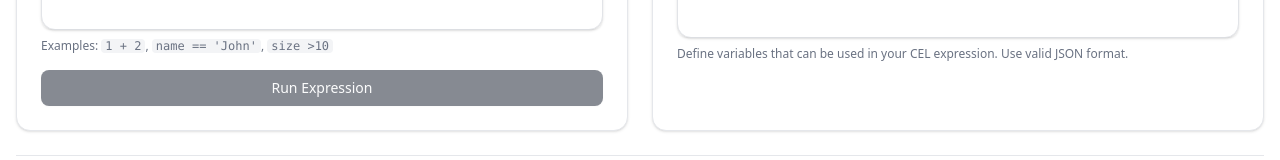
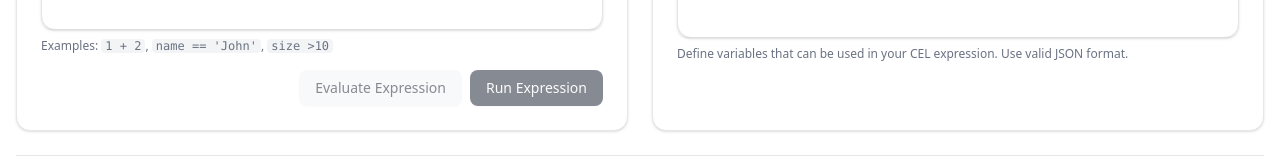
Before and after one commit to SksOp/marc-cel-js-playground, a Next.js app: page / in a window 1280 px wide. Shown: the part 614-774 px from the top of the page. Built offline with nearby package versions, Linux system fonts and the light colour scheme; no server answers; what fast-json-stringify would draw is missing.

Commit message:
Implement evaluation functionality in CelPlayground component. Added error handling for variable parsing and updated button actions to include an 'Evaluate' option alongside 'Run'. Enhanced user feedback during loading states.

```diff
--- a/components/cel-playground.tsx
+++ b/components/cel-playground.tsx
@@ -19,8 +19,6 @@ import { CelVariablesEditor } from './cel-variables-editor';
 import { CelOutputDisplay } from './cel-output-display';
 import { useCelService } from '@/hooks/use-cel-service';
 import { safeStringify } from '@/package/lib/parser';
-
-// Generic schema where we coerce BigInt -> string
 
 export function CelPlayground() {
   const [expression, setExpression] = useState('1 + 2');
@@ -60,6 +58,41 @@ export function CelPlayground() {
       console.log(safeStringify(result));
       setOutput(safeStringify(result));
     } catch (err) {
+      setOutput(
+        `Error: ${err instanceof Error ? err.message : 'Unknown error'}`
+      );
+    } finally {
+      setIsLoading(false);
+    }
+  };
+
+  const handleEvaluate = async () => {
+    if (!cel) {
+      setOutput('Error: Please select a CEL-JS version first!');
+      return;
+    }
+    setIsLoading(true);
+    try {
+      let context = {};
+      if (variables.trim()) {
+        try {
+          context = JSON.parse(variables);
+        } catch (err) {
+          setOutput(
+            `Error parsing variables: ${
+              err instanceof Error ? err.message : 'Invalid JSON'
+            }`
+          );
+          setIsLoading(false);
+          return;
+        }
+      }
+      const result = cel.evaluate(expression, context);
+      console.log(result);
+      setOutput(safeStringify(result));
+      return;
+    } catch (err) {
+      console.error(err);
       setOutput(
         `Error: ${err instanceof Error ? err.message : 'Unknown error'}`
       );
@@ -112,13 +145,18 @@ export function CelPlayground() {
           </CardHeader>
           <CardContent className="space-y-4">
             <CelExpressionEditor value={expression} onChange={setExpression} />
-            <Button
-              onClick={handleRun}
-              disabled={!cel || isLoading}
-              className="w-full"
-            >
-              {isLoading ? 'Running...' : 'Run Expression'}
-            </Button>
+            <div className="flex gap-2 justify-end">
+              <Button
+                onClick={handleEvaluate}
+                disabled={!cel || isLoading}
+                variant="secondary"
+              >
+                {isLoading ? 'Evaluating...' : 'Evaluate Expression'}
+              </Button>
+              <Button onClick={handleRun} disabled={!cel || isLoading}>
+                {isLoading ? 'Running...' : 'Run Expression'}
+              </Button>
+            </div>
           </CardContent>
         </Card>
 
```
